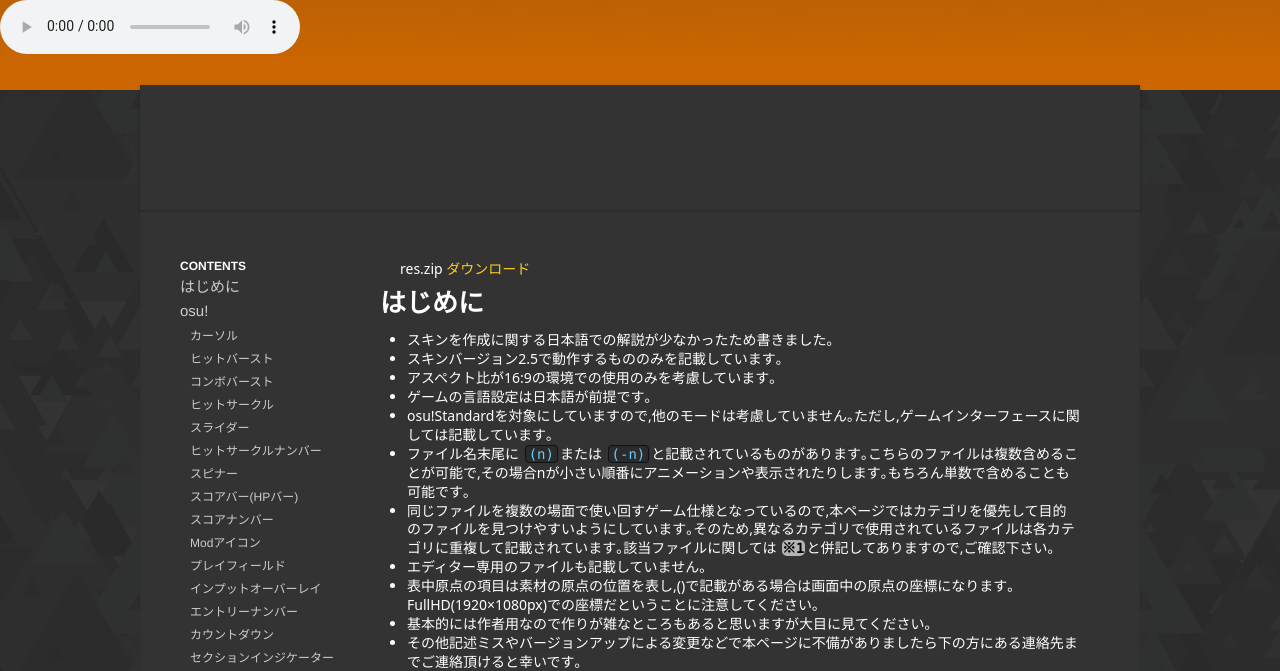
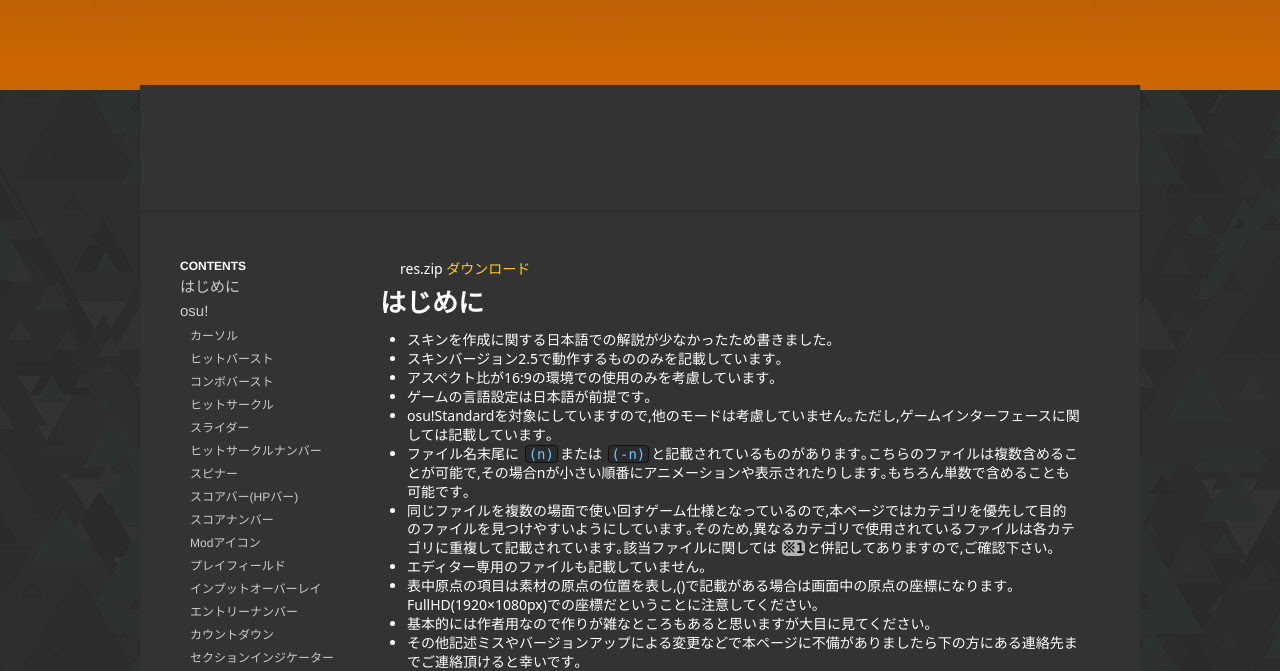
Before and after one commit to anoriqq/osu-skin-set-list-ja, a plain HTML site: page SkinSetList-ja.html in a window 1280 px wide. Shown: the top 671 px of the page. Drawn offline with Linux system fonts and the light colour scheme.

Commit message:
chore: delete audio

```diff
--- a/SkinSetList-ja.html
+++ b/SkinSetList-ja.html
@@ -16,7 +16,7 @@
   <div class="header" id="top">
     <div class="header_bg">
       <div class="header_bg_triangles"></div>
-      <div class="header_bg_overlay"><audio src="res/audio/BGM.mp3" autoplay loop controls></audio></div>
+      <div class="header_bg_overlay"></div>
     </div>
     <div class="header_center">
       <div class="header_center_space"></div>
```
